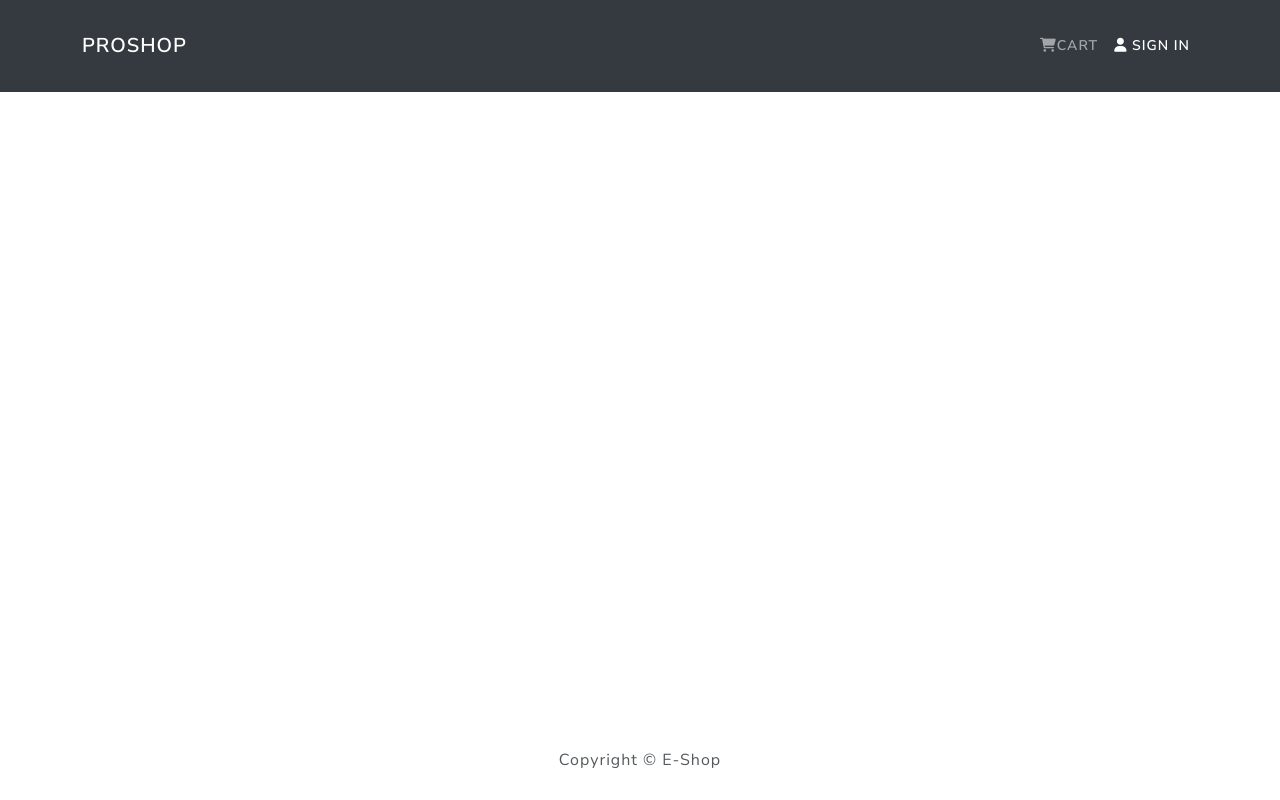
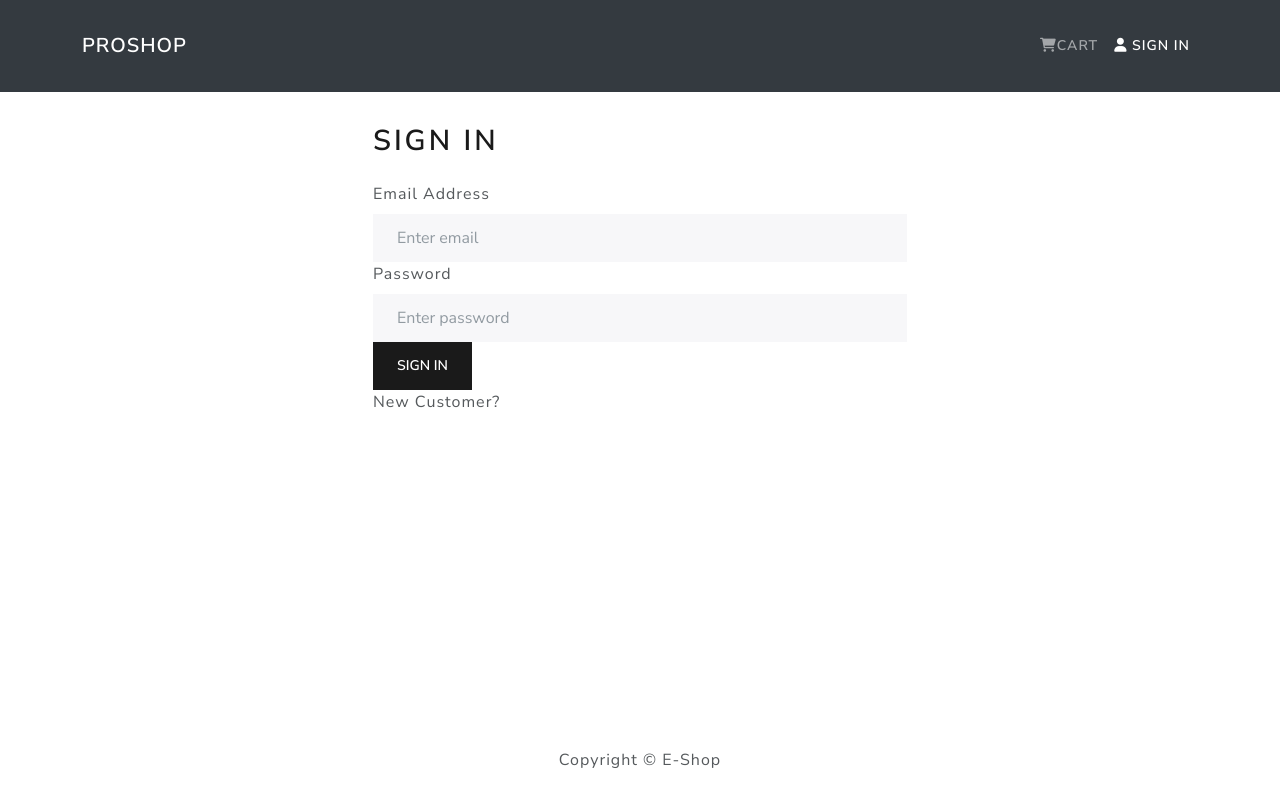
Before and after one commit to zintesar/e-shop-mern, a React (Create React App) app in the folder frontend/: page /login in a window 1280 px wide. Built offline with nearby package versions, Linux system fonts and the light colour scheme.

Commit message:
v 0.8.2 100%

```diff
--- a/frontend/src/App.js
+++ b/frontend/src/App.js
@@ -9,6 +9,7 @@ import Footer from "./components/Footer";
 import HomeScreen from "./screens/HomeScreen";
 import ProductScreen from "./screens/ProductScreen";
 import CartScreen from "./screens/CartScreen";
+import LoginScreen from './screens/LoginScreen';
 
 
 const App = () => {
@@ -20,6 +21,7 @@ const App = () => {
           {/* <ProductScreen></ProductScreen> */}
           <Routes>
             <Route path='/' element={<HomeScreen></HomeScreen>} exact ></Route>
+            <Route path='/login' element={<LoginScreen></LoginScreen>} exact ></Route>
             <Route path='/product/:id' element={<ProductScreen></ProductScreen>} ></Route>
             <Route path='/cart' element={<CartScreen></CartScreen>} >
               <Route path=':id' element={<CartScreen></CartScreen>} />
--- a/frontend/src/screens/LoginScreen.js
+++ b/frontend/src/screens/LoginScreen.js
@@ -1,22 +1,71 @@
 import React, { useState } from 'react'
-import { Form, FormControl, FormLabel } from 'react-bootstrap'
+import { useEffect } from 'react'
+import { Button, Col, Form, FormControl, FormLabel, Row } from 'react-bootstrap'
+import { useDispatch, useSelector } from 'react-redux'
+import { Link, useNavigate } from 'react-router-dom'
+import { useLocation } from 'react-router-dom'
 import FormContainer from '../components/FormContainer'
+import Loader from '../components/Loader'
+import Message from '../components/Message'
+import { login } from '../actions/userAction'
 
 const LoginScreen = () => {
 
     const [email, setEmail] = useState('')
     const [password, setPassword] = useState('')
+    const location = useLocation()
+    const navigate = useNavigate()
+
+    const dispatch = useDispatch()
+
+    const userLogin = useSelector(state => state.userLogin)
+    const { loading, error, userInfo } = userLogin
+
+    const redirect = location.search ? location.search.split('=')[1] : '/'
+
+    useEffect(() => {
+        if (userInfo) {
+            navigate(redirect)
+        }
+
+    }, [navigate, userInfo])
+
+
+    const submitHandler = (e) => {
+        e.preventDefault()
+        dispatch(login(email, password))
+
+    }
 
 
     return (
 
         <FormContainer>
+
             <h1>Sign In</h1>
+            {error && <Message variant='danger'>{error}</Message>}
+            {loading && <Loader />}
             <Form onSubmit={submitHandler}>
                 <Form.Group controlId='email'>
                     <FormLabel>Email Address</FormLabel>
-                    <FormControl type='email' placeholder='Enter email'></FormControl>
+                    <FormControl type='email' placeholder='Enter email' value={email} onChange={(e) => setEmail(e.target.value)}></FormControl>
                 </Form.Group>
+
+                <Form.Group controlId='password'>
+                    <Form.Label>Password</Form.Label>
+                    <Form.Control type='password' placeholder='Enter password' value={password} onChange={(e) => setPassword(e.target.value)}></Form.Control>
+                </Form.Group>
+
+                <Button type='submit' variant='primary'>
+                    Sign In
+                </Button>
+
+                <Row>
+                    <Col>
+                        New Customer?{' '}
+                        <Link to={redirect ? `/register?redirect=${redirect}` : '/register'}> </Link>
+                    </Col>
+                </Row>
             </Form>
         </FormContainer>
     )
```
